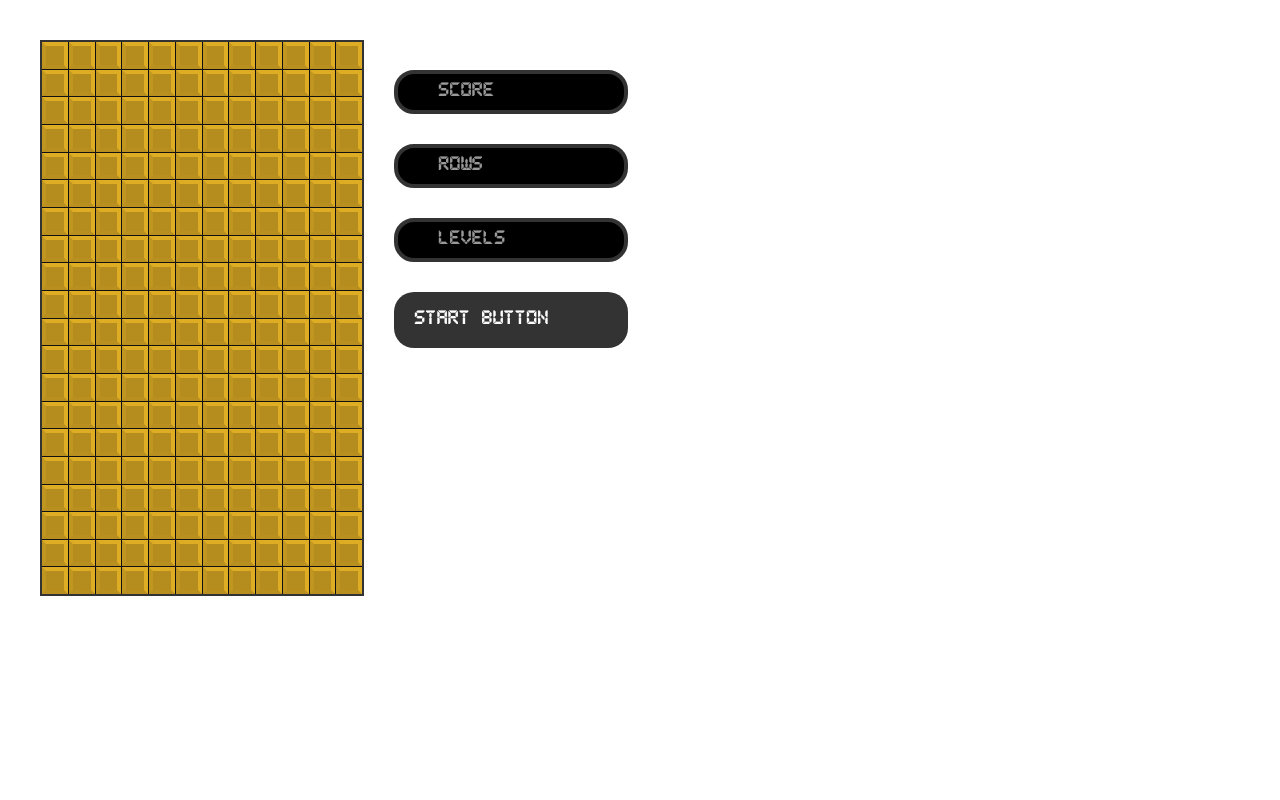
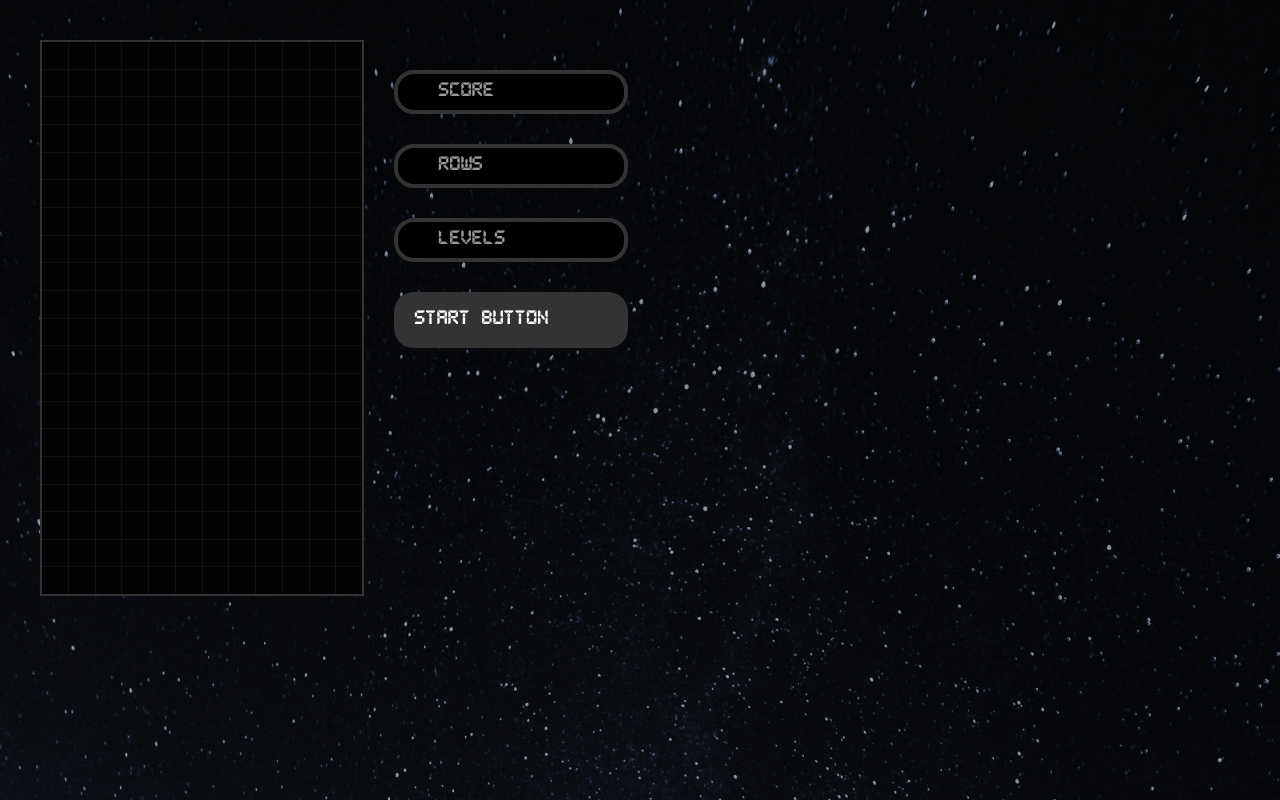
Before and after one commit to pallav-jain-au3/tetris, a React (Create React App) app in the folder client/: page / in a window 1280 px wide. Built offline with nearby package versions, Linux system fonts and the light colour scheme.

Commit message:
Add tetrominus displaying on stage

```diff
--- a/client/src/App.js
+++ b/client/src/App.js
@@ -9,17 +9,19 @@ import {Provider} from 'react-redux'
 
 const App = () => (
   <Provider store = {store}>
-  <div className = "app">
+
 
    <Router>
     <Switch>
       <Route exact path = '/' component = {Tetris} />
+
       <Route exact path = '/login' component = {Login} />
       <Route exact path = '/signup' component = {Signup} />
+
     </Switch>
    </Router>
 
-   </div>
+
    </Provider>
 )
 
--- a/client/src/components/Cell.js
+++ b/client/src/components/Cell.js
@@ -4,7 +4,7 @@ import {TETROMINUS} from '../tetrominus'
 
 const Cell = ({type}) =>{
     return(
-    <StyledCell type = {'L'} color = {TETROMINUS['L'].color} />
+    <StyledCell type = {type} color = {TETROMINUS[type].color} />
 )}
 
 export default Cell;
--- a/client/src/components/Signup.js
+++ b/client/src/components/Signup.js
@@ -41,22 +41,22 @@ export default function Signup(props) {
         placeholder="Username...."
       />
 
-      {errors.username ? <span>{errors.username}</span> : null}
+      {errors.username ? <span className = "error">{errors.username}</span> : null}
       <input
         name="email"
         value={input.email}
         onChange={handleChange}
         placeholder="Email...."
       />
-      {errors.email ? <span>{errors.email}</span> : null}
+      {errors.email ? <span className = "error">{errors.email}</span> : null}
       <input
         name="password"
         value={input.password}
         onChange={handleChange}
         placeholder="Password...."
       />
-      {errors.password ? <span>{errors.password}</span> : null}
-      <StartButton callback={handleSubmit}>Submit</StartButton>
+      {errors.password ? <span className = "error">{errors.password}</span> : null}
+      <StartButton onClick ={handleSubmit}>Submit</StartButton>
     </form>
   );
 }
--- a/client/src/components/Stage.js
+++ b/client/src/components/Stage.js
@@ -1,13 +1,13 @@
 import React from "react";
 import Cell from "./Cell";
-import {StyledStage} from './styles/StyledStage'
+import { StyledStage } from "./styles/StyledStage";
 
-
-const Stage = ({ stage }) => (
-  <StyledStage width = {stage[0].length} height = {stage.length}>
-
-    {stage.map(row => row.map((cell, x)=> <Cell key = {x} type = {cell[0]}/>))}
-  </StyledStage>
-);
+const Stage = ({ stage }) => {
+  return (
+    <StyledStage width={stage[0].length} height={stage.length}>
+      {stage.map(row => row.map((cell, x) => <Cell key={x} type={cell[0]} />))}
+    </StyledStage>
+  );
+};
 
 export default Stage;
--- a/client/src/components/StartButton.js
+++ b/client/src/components/StartButton.js
@@ -1,8 +1,8 @@
 import React from 'react';
 import {StyledStartButton} from './styles/StyledStartButton'
 
-const StartButton = ({callback, children}) => (
-    <StyledStartButton onClick = {callback}>
+const StartButton = ({onClick, children}) => (
+    <StyledStartButton onClick = {onClick}>
         {children}
     </StyledStartButton>
 )
--- a/client/src/components/Tetris.js
+++ b/client/src/components/Tetris.js
@@ -1,24 +1,61 @@
-import React from 'react';
+import React , {useState}from 'react';
 import StartButton from './StartButton';
 import Stage from './Stage';
 import Display from './Display'
-import {createStage} from '../gameHelpers';
-import {StyledTetris} from './styles/StyledTetris'
+import {useStage} from '../hooks/useStage'
+import {usePlayer} from '../hooks/usePlayer'
+import {StyledTetris, StyledTetrisWrapper} from './styles/StyledTetris'
+import {createStage} from '../gameHelpers'
 const Tetris = () => {
-
+    console.log('re-render')
+    const [dropTime, setDropTime] = useState(null);
+    const [gameOver, setGameOver] = useState(false);
+    const [player, updatePlayerPos, resetPlayer] = usePlayer();
+    const [stage, setStage] = useStage(player);
+    const movePlayer = (dir) => {
+        updatePlayerPos({x: dir, y : 0})
+    }
+    const startGame = () => {
+        //Reset everything
+        setStage(createStage())
+        resetPlayer();
+    }
+    const drop = () => {
+        updatePlayerPos({x : 0, y : 1, collided : false})
+    }
+    const dropPlayer = () => {
+        drop();
+    }
+    const move = ({key}) => {
+        console.log("clicked")
+        if(!gameOver){
+            if(key === 37){
+                movePlayer(-1)
+            }
+            else if (key === 39){
+                movePlayer(1)
+            }
+            else if (key === 40){
+                dropPlayer()
+            }
+        }
+    }
     return (
-
+                <StyledTetrisWrapper role = "button" onKeyDown = {(e) => move(e)}>
                 <StyledTetris>
-                    <Stage stage = {createStage()}/>
+                    <Stage stage = {stage}/>
                     <aside>
-                        <div>
+                    {gameOver ? (<Display text = "Game Over" gameOver = {gameOver}/>) :
+                        (<div>
                             <Display text = "Score" />
                             <Display text = "Rows" />
                             <Display text = "Levels" />
-                        </div>
-                        <StartButton>Start Button</StartButton>
+                        </div>)}
+                        <StartButton onClick = {startGame}>Start Button</StartButton>
                     </aside>
                 </StyledTetris>
+
+               </StyledTetrisWrapper>
 
 
     )
--- a/client/src/gameHelpers.js
+++ b/client/src/gameHelpers.js
@@ -1,5 +1,5 @@
-const STAGE_WIDTH = 12;
-const STAGE_HEIGHT = 20;
+export const STAGE_WIDTH = 12;
+export const STAGE_HEIGHT = 20;
 
 export const createStage = () =>
   Array.from(Array(STAGE_HEIGHT), () =>
--- /dev/null
+++ b/client/src/hooks/usePlayer.js
@@ -0,0 +1,29 @@
+import { useState, useCallback } from "react";
+import { randomTetrominus ,TETROMINUS} from "../tetrominus";
+import { STAGE_WIDTH } from "../gameHelpers";
+
+export const usePlayer = () => {
+  const [player, setPlayer] = useState({
+    pos: { x: 0, y: 0 },
+    tetromino: TETROMINUS[0].shape,
+    collided: false
+  });
+
+  const updatePlayerPos = ({ x, y, collided }) => {
+    setPlayer(prev => ({
+      ...prev,
+      pos: { x: (prev.pos.x = +x), y: (prev.pos.y += y) },
+      collided
+    }));
+  };
+
+  const resetPlayer = useCallback(() => {
+    setPlayer({
+      pos: { x: (STAGE_WIDTH / 2) - 2, y: 0 },
+      tetromino: randomTetrominus().shape,
+      collided: false
+    });
+  }, []);
+
+  return [player, updatePlayerPos, resetPlayer];
+};
--- /dev/null
+++ b/client/src/hooks/useStage.js
@@ -0,0 +1,29 @@
+import { useState, useEffect } from "react";
+import { createStage } from "../gameHelpers";
+
+export const useStage = (player, resetPlayer) => {
+  const [stage, setStage] = useState(createStage());
+  useEffect(() => {
+    const updateStage = prevStage => {
+      const newStage = prevStage.map(row =>
+        row.map(cell => (cell[1] === "clear" ? [0, "clear"] : cell))
+      );
+
+      player.tetromino.forEach((row, y) => {
+        row.map((value, x) => {
+          if (value !== 0) {
+            newStage[y + player.pos.y][x + player.pos.x] = [
+              value,
+              `${player.collided ? "merged" : "clear"}`
+            ];
+          }
+        });
+      });
+      return newStage;
+    };
+
+    setStage(prev => updateStage(prev));
+  }, [player]);
+
+  return [stage, setStage];
+};
--- a/client/src/index.css
+++ b/client/src/index.css
@@ -6,3 +6,9 @@ body {
   font-family: 'Pixel';
   src: url('font/Pixel-LCD-7.woff') format('woff')
 }
+
+.error{
+  font-family: 'Pixel';
+  text-transform: uppercase;
+  color: red;
+  }
```
Also changed, not shown: client/src/tetrominus.js (+40 -54 lines).
